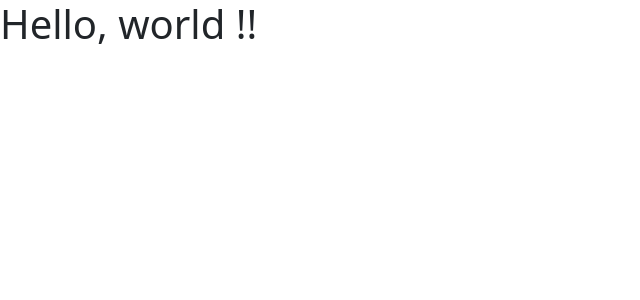
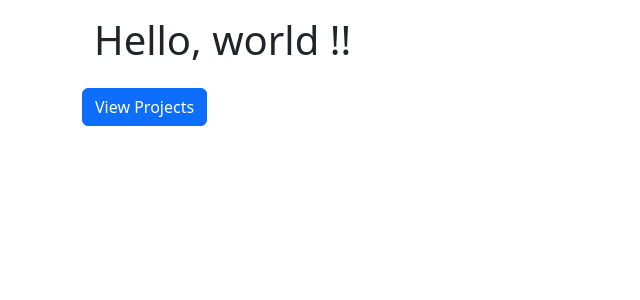
Before and after one commit to Gayheart2506/Portfolio-App2, a Django app: page /pages/ in a window 1280 px wide. Shown: the top 300 px of the page, without its empty margins (0-640 px from the left). Run offline with Django 4.2, Linux system fonts and the light colour scheme.

Commit message:
add a button to direct to the projects page

```diff
--- a/pages/templates/pages/home.html
+++ b/pages/templates/pages/home.html
@@ -3,5 +3,10 @@
 {% block title %} Welcome {% endblock title %}
 
 {% block body %}
-    <h1>Hello, world !!</h1>
+
+    <div class="container">
+        <h1 class="container mt-3">Hello, world !!</h1>
+        <a href="{% url 'projects:proj_page' %}" class="btn btn-primary mt-3">View Projects</a>
+    </div>
+
 {% endblock body %}
```
